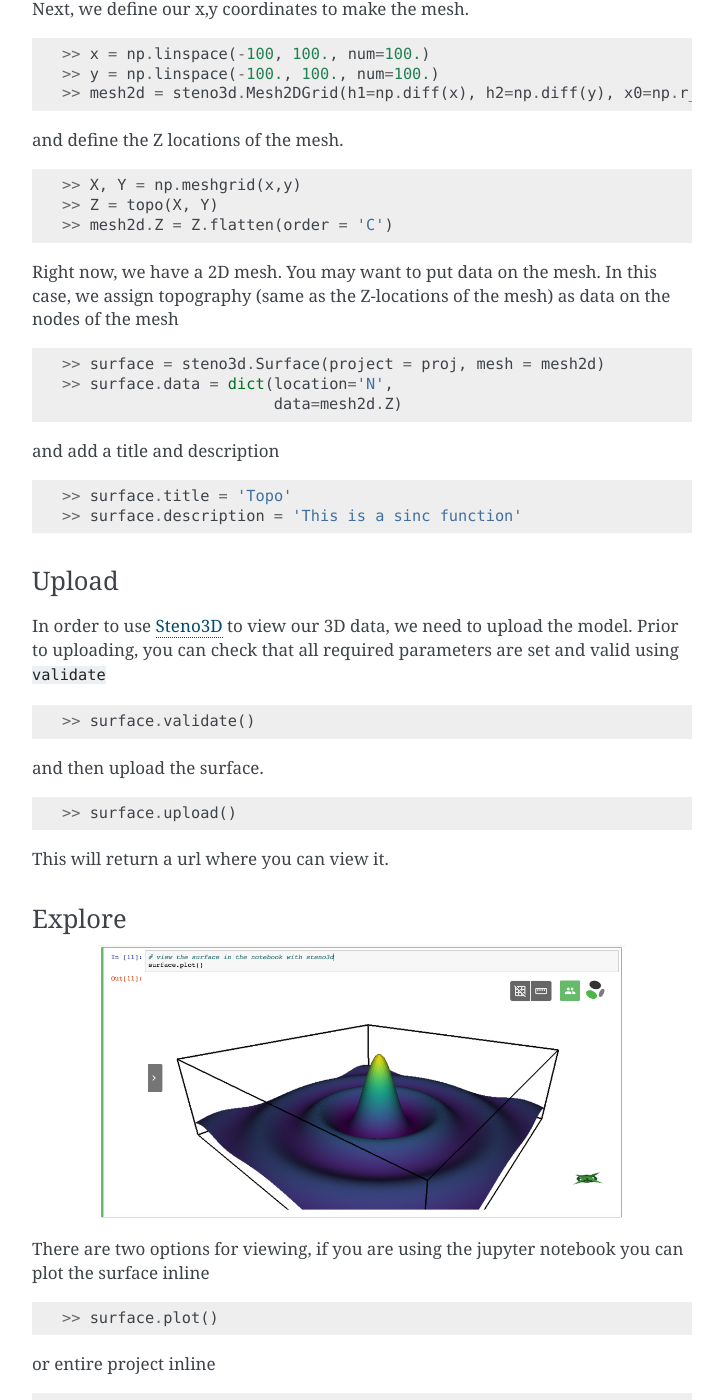
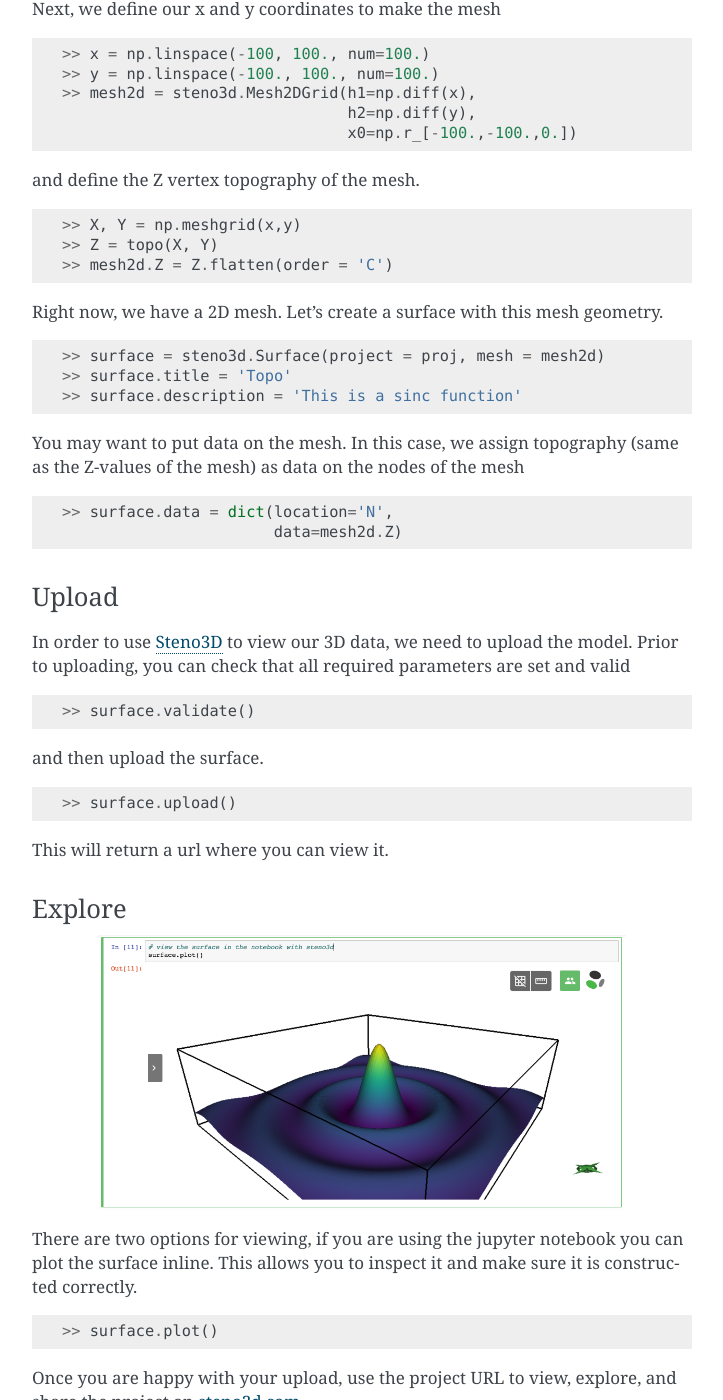
Before and after one commit to Geostatistic/steno3dpy, a Sphinx documentation site: the page built from docs/content/quickstart.rst, in a window 1280 px wide and 1400 px high, scrolled down 2513 px. Shown: the whole window, without its empty margins (388-1111 px from the left). Built offline with Sphinx 7.4.7, drawn with Linux system fonts in a browser that asks for light colours; some of the changed text lies outside the part shown.

Commit message:
Modify the quickstart example some

```diff
--- a/docs/content/quickstart.rst
+++ b/docs/content/quickstart.rst
@@ -112,22 +112,25 @@ We start by creating a project
                               description='My first project',
                               public=True)
 
-Here, we will create a topographic surface of a sinc function. We will use `numpy <http://docs.scipy.org/doc/numpy/reference/>`_ to do this.
+Here, we will create a topographic surface of a sinc function. We will
+use `numpy <http://docs.scipy.org/doc/numpy/reference/>`_ to do this.
 
 .. code:: python
 
     >> import numpy as np
     >> topo = lambda X, Y: 50*np.sinc(np.sqrt(X**2. + Y**2.)/20.)
 
-Next, we define our x,y coordinates to make the mesh.
+Next, we define our x and y coordinates to make the mesh
 
 .. code:: python
 
     >> x = np.linspace(-100, 100., num=100.)
     >> y = np.linspace(-100., 100., num=100.)
-    >> mesh2d = steno3d.Mesh2DGrid(h1=np.diff(x), h2=np.diff(y), x0=np.r_[-100.,-100.,0.])
+    >> mesh2d = steno3d.Mesh2DGrid(h1=np.diff(x),
+                                   h2=np.diff(y),
+                                   x0=np.r_[-100.,-100.,0.])
 
-and define the Z locations of the mesh.
+and define the Z vertex topography of the mesh.
 
 .. code:: python
 
@@ -135,21 +138,21 @@ and define the Z locations of the mesh.
     >> Z = topo(X, Y)
     >> mesh2d.Z = Z.flatten(order = 'C')
 
-Right now, we have a 2D mesh. You may want to put data on the mesh. In this
-case, we assign topography (same as the Z-locations of the mesh) as data on the nodes of the mesh
+Right now, we have a 2D mesh. Let's create a surface with this mesh geometry.
 
 .. code:: python
 
     >> surface = steno3d.Surface(project = proj, mesh = mesh2d)
-    >> surface.data = dict(location='N',
-                           data=mesh2d.Z)
+    >> surface.title = 'Topo'
+    >> surface.description = 'This is a sinc function'
 
-and add a title and description
+You may want to put data on the mesh. In this case, we assign topography
+(same as the Z-values of the mesh) as data on the nodes of the mesh
 
 .. code:: python
 
-    >> surface.title = 'Topo'
-    >> surface.description = 'This is a sinc function'
+    >> surface.data = dict(location='N',
+                           data=mesh2d.Z)
 
 
 .. _first_project_upload:
@@ -159,7 +162,7 @@ Upload
 
 In order to use Steno3D_ to view our 3D data, we need to upload the model.
 Prior to uploading, you can check that all required parameters are set and
-valid using :code:`validate`
+valid
 
 .. code:: python
 
@@ -185,23 +188,19 @@ Explore
     :target: http://mybinder.org/3ptscience/steno3dpy
 
 There are two options for viewing, if you are using the jupyter notebook you
-can plot the surface inline
+can plot the surface inline. This allows you to inspect it and make sure
+it is constructed correctly.
 
 .. code:: python
 
     >> surface.plot()
 
-or entire project inline
+Once you are happy with your upload, use the project URL to view, explore,
+and share the project on `steno3d.com <https://steno3d.com>`_.
 
 .. code:: python
 
-    >> proj.plot()
-
-or get the url to view the project in your browser
-
-.. code:: python
-
-    >> proj.url
+    >> print(proj.url)
 
 
 
```
